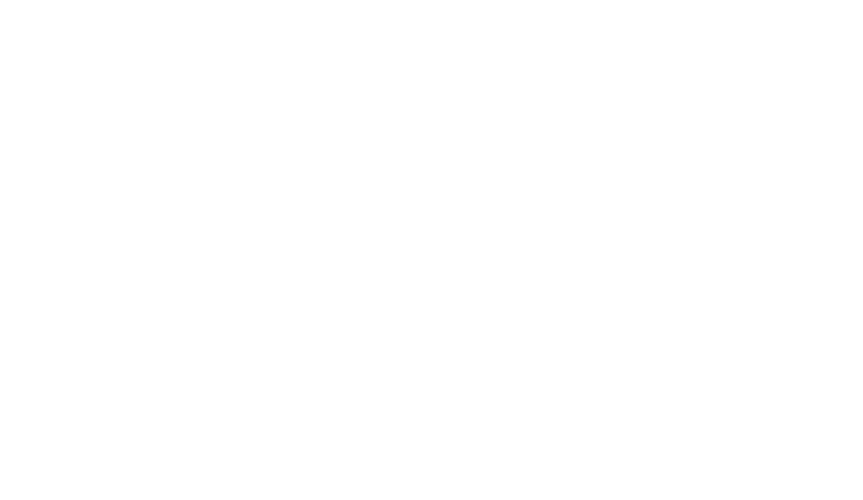
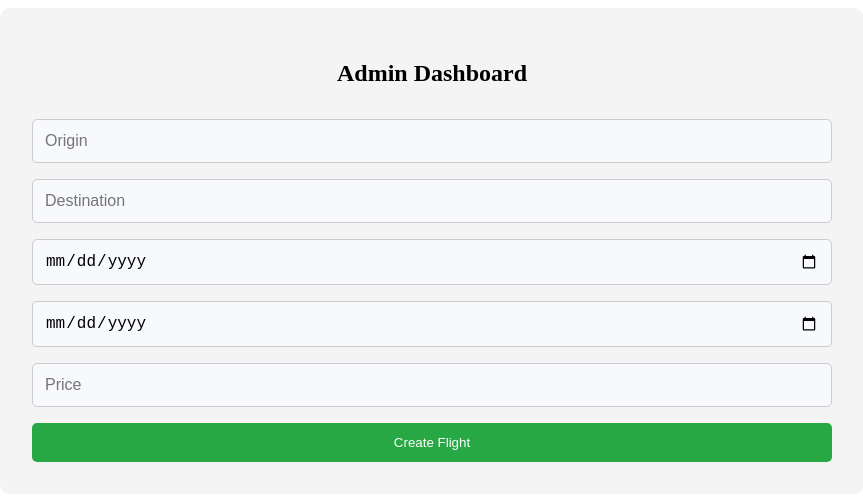
Before and after one commit to shirocola/flight-booking-frontend, a React (Vite) app: page /admin/dashboard in a window 1280 px wide. Before the commit this address had no page. Shown: the top 500 px of the page, without its empty margins (208-1071 px from the left). Built offline with nearby package versions, Linux system fonts and the light colour scheme.

Commit message:
initialize admin login and dashboard

```diff
--- a/src/App.tsx
+++ b/src/App.tsx
@@ -4,11 +4,15 @@ import Home from './pages/Home';
 import Login from './components/Login/Login';
 import Logout from './components/Logout/Logout';
 import { isAuthenticated } from './utils/authUtils';
+import AdminLogin from './components/admin/Login/AdminLogin';
+import AdminDashboard from './components/admin/Dashboard/AdminDashboard';
 
 const App: React.FC = () => {
   return (
     <Router>
       <Routes>
+        <Route path="/admin/login" element={<AdminLogin />} />
+        <Route path="/admin/dashboard" element={<AdminDashboard />} />
         <Route path="/login" element={<Login />} />
         <Route path="/logout" element={<Logout />} />
         <Route
--- /dev/null
+++ b/src/components/admin/Dashboard/AdminDashboard.module.scss
@@ -0,0 +1,52 @@
+.dashboard-container {
+    padding: 2rem;
+    max-width: 800px;
+    margin: 0 auto;
+    background-color: #f4f4f4;
+    border-radius: 10px;
+  }
+
+  h2 {
+    text-align: center;
+    margin-bottom: 2rem;
+  }
+
+  .create-flight-form {
+    display: flex;
+    flex-direction: column;
+    gap: 1rem;
+  }
+
+  input {
+    padding: 0.75rem;
+    border: 1px solid #ccc;
+    border-radius: 5px;
+    width: 100%;
+    box-sizing: border-box;
+  }
+
+  button {
+    padding: 0.75rem;
+    background-color: #28a745;
+    color: #fff;
+    border: none;
+    border-radius: 5px;
+    cursor: pointer;
+    transition: background-color 0.3s ease;
+  }
+
+  button:hover {
+    background-color: #218838;
+  }
+
+  .success-message {
+    color: #28a745;
+    text-align: center;
+    margin-top: 1rem;
+  }
+
+  .error-message {
+    color: #ff0000;
+    text-align: center;
+    margin-top: 1rem;
+  }
--- /dev/null
+++ b/src/components/admin/Dashboard/AdminDashboard.tsx
@@ -0,0 +1,93 @@
+import React, { useState } from 'react';
+import axios from 'axios';
+import styles from './AdminDashboard.module.scss';
+
+const AdminDashboard: React.FC = () => {
+  const [origin, setOrigin] = useState('');
+  const [destination, setDestination] = useState('');
+  const [departureDate, setDepartureDate] = useState('');
+  const [returnDate, setReturnDate] = useState('');
+  const [price, setPrice] = useState<number | ''>('');
+  const [message, setMessage] = useState<string | null>(null);
+  const [error, setError] = useState<string | null>(null);
+
+  const handleCreateFlight = async (e: React.FormEvent) => {
+    e.preventDefault();
+    setError(null);
+    setMessage(null);
+
+    try {
+      const token = localStorage.getItem('admin_token');
+      const response = await axios.post(
+        'https://localhost:3000/flights',
+        {
+          origin,
+          destination,
+          departureDate,
+          returnDate,
+          price,
+        },
+        {
+          headers: {
+            Authorization: `Bearer ${token}`,
+          },
+        }
+      );
+      setMessage('Flight created successfully!');
+      setOrigin('');
+      setDestination('');
+      setDepartureDate('');
+      setReturnDate('');
+      setPrice('');
+    } catch (error) {
+      setError('Error creating flight. Please try again.');
+    }
+  };
+
+  return (
+    <div className={styles['dashboard-container']}>
+      <h2>Admin Dashboard</h2>
+      <form className={styles['create-flight-form']} onSubmit={handleCreateFlight}>
+        <input
+          type="text"
+          placeholder="Origin"
+          value={origin}
+          onChange={(e) => setOrigin(e.target.value)}
+          required
+        />
+        <input
+          type="text"
+          placeholder="Destination"
+          value={destination}
+          onChange={(e) => setDestination(e.target.value)}
+          required
+        />
+        <input
+          type="date"
+          placeholder="Departure Date"
+          value={departureDate}
+          onChange={(e) => setDepartureDate(e.target.value)}
+          required
+        />
+        <input
+          type="date"
+          placeholder="Return Date"
+          value={returnDate}
+          onChange={(e) => setReturnDate(e.target.value)}
+        />
+        <input
+          type="number"
+          placeholder="Price"
+          value={price}
+          onChange={(e) => setPrice(e.target.valueAsNumber)}
+          required
+        />
+        <button type="submit">Create Flight</button>
+      </form>
+      {message && <p className={styles['success-message']}>{message}</p>}
+      {error && <p className={styles['error-message']}>{error}</p>}
+    </div>
+  );
+};
+
+export default AdminDashboard;
--- /dev/null
+++ b/src/components/admin/Login/AdminLogin.module.scss
@@ -0,0 +1,64 @@
+.login-container {
+    display: flex;
+    justify-content: center;
+    align-items: center;
+    height: 100vh;
+    background-color: #f4f4f4;
+  }
+
+  .login-box {
+    background-color: #fff;
+    padding: 2rem;
+    border-radius: 10px;
+    box-shadow: 0px 0px 10px rgba(0, 0, 0, 0.1);
+    width: 100%;
+    max-width: 400px;
+  }
+
+  h2 {
+    text-align: center;
+    margin-bottom: 1.5rem;
+  }
+
+  .input-group {
+    margin-bottom: 1rem;
+  }
+
+  label {
+    display: block;
+    margin-bottom: 0.5rem;
+    font-weight: bold;
+  }
+
+  input {
+    width: 100%;
+    padding: 0.5rem;
+    border: 1px solid #ccc;
+    border-radius: 5px;
+    box-sizing: border-box;
+  }
+
+  .login-button {
+    width: 100%;
+    padding: 0.75rem;
+    background-color: #007bff;
+    color: #fff;
+    border: none;
+    border-radius: 5px;
+    cursor: pointer;
+    transition: background-color 0.3s ease;
+  }
+
+  .login-button:disabled {
+    background-color: #aaa;
+  }
+
+  .login-button:hover:not(:disabled) {
+    background-color: #0056b3;
+  }
+
+  .error-message {
+    color: #ff0000;
+    text-align: center;
+    margin-top: 1rem;
+  }
--- /dev/null
+++ b/src/components/admin/Login/AdminLogin.tsx
@@ -0,0 +1,66 @@
+import React, { useState } from 'react';
+import axios from 'axios';
+import styles from './AdminLogin.module.scss';
+
+const AdminLogin: React.FC = () => {
+  const [username, setUsername] = useState('');
+  const [password, setPassword] = useState('');
+  const [error, setError] = useState<string | null>(null);
+  const [loading, setLoading] = useState<boolean>(false);
+
+  const handleLogin = async (e: React.FormEvent) => {
+    e.preventDefault();
+    setLoading(true);
+    setError(null);
+
+    try {
+      const response = await axios.post('https://localhost:3000/auth/login', {
+        username,
+        password,
+      });
+      const { access_token } = response.data;
+      localStorage.setItem('admin_token', access_token);
+      setLoading(false);
+      window.location.href = '/admin/dashboard';
+    } catch (error) {
+      setLoading(false);
+      setError('Invalid username or password. Please try again.');
+    }
+  };
+
+  return (
+    <div className={styles['login-container']}>
+      <div className={styles['login-box']}>
+        <h2>Admin Login</h2>
+        <form onSubmit={handleLogin}>
+          <div className={styles['input-group']}>
+            <label htmlFor="username">Username</label>
+            <input
+              type="text"
+              id="username"
+              value={username}
+              onChange={(e) => setUsername(e.target.value)}
+              required
+            />
+          </div>
+          <div className={styles['input-group']}>
+            <label htmlFor="password">Password</label>
+            <input
+              type="password"
+              id="password"
+              value={password}
+              onChange={(e) => setPassword(e.target.value)}
+              required
+            />
+          </div>
+          {error && <p className={styles['error-message']}>{error}</p>}
+          <button type="submit" className={styles['login-button']} disabled={loading}>
+            {loading ? 'Logging in...' : 'Login'}
+          </button>
+        </form>
+      </div>
+    </div>
+  );
+};
+
+export default AdminLogin;
```
